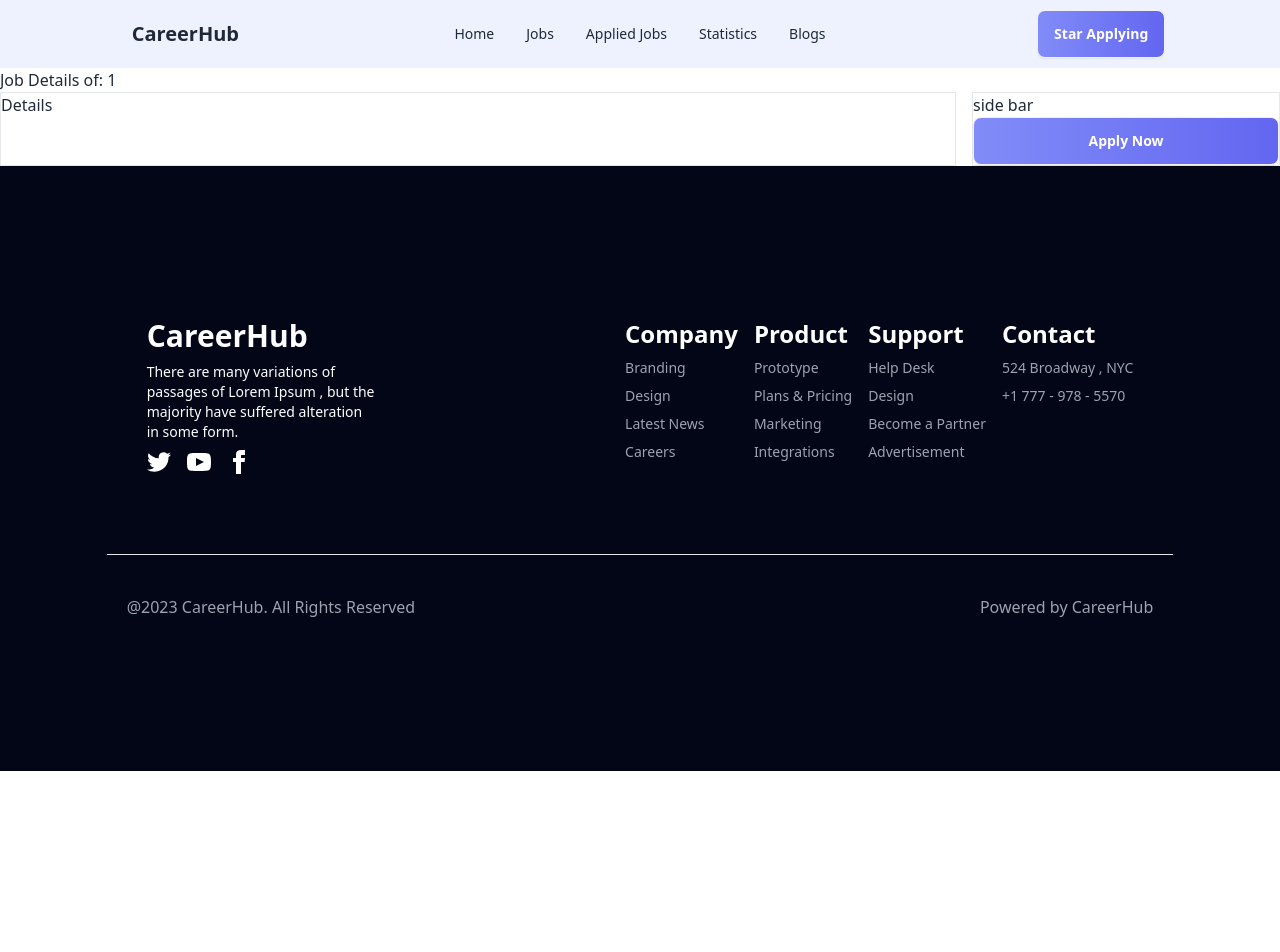
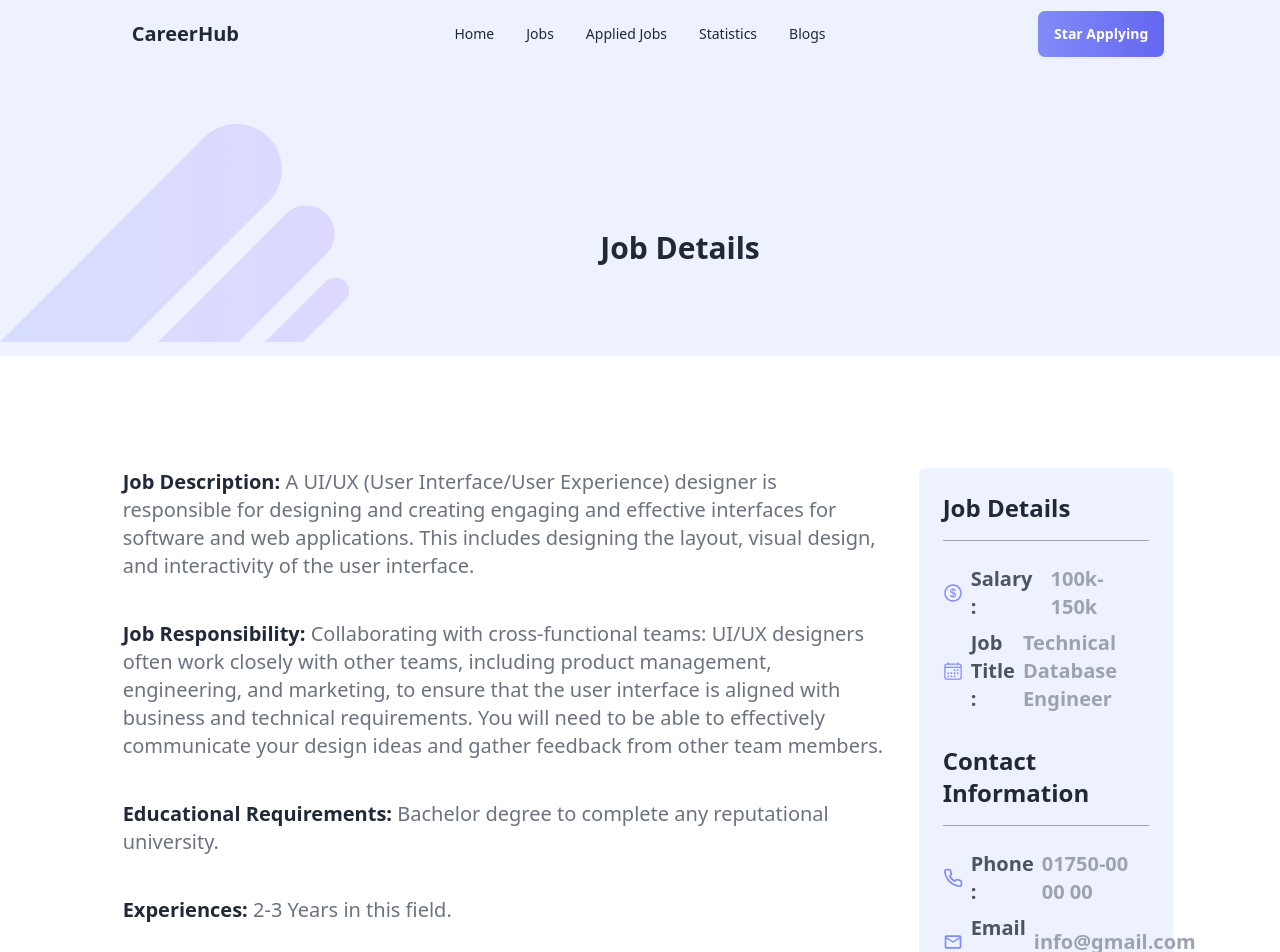
Before and after one commit to tahmedofficial/react-career-portfolio, a React (Vite) app: page /job/1 in a window 1280 px wide. Shown: the top 952 px of the page. Before the commit the page ends 800 px from the top, so only its background shows below. Built offline with nearby package versions, Linux system fonts and the light colour scheme.

Commit message:
finish job details section

```diff
--- a/src/components/ErrorPage/ErrorPage.jsx
+++ b/src/components/ErrorPage/ErrorPage.jsx
@@ -2,9 +2,9 @@ import { Link } from "react-router-dom";
 
 const ErrorPage = () => {
     return (
-        <div>
-            <h2>Oops!!!</h2>
-            <Link className="py-1 px-4 bg-[#151515] text-white rounded-3xl hover:opacity-30 duration-300" to="/">Go Back</Link>
+        <div className="flex flex-col justify-center items-center mt-36">
+            <h2 className="text-7xl text-red-700 mb-16">Oops!!!</h2>
+            <Link className="py-3 px-16 bg-[#151515] text-2xl text-white rounded-full hover:opacity-30 duration-300" to="/">Go Back</Link>
         </div>
     );
 };
--- a/src/components/JobDetails/JobDetails.jsx
+++ b/src/components/JobDetails/JobDetails.jsx
@@ -1,7 +1,13 @@
 import { useLoaderData, useParams } from "react-router-dom";
 import { ToastContainer, toast } from 'react-toastify';
 import 'react-toastify/dist/ReactToastify.css';
+import { SlLocationPin } from "react-icons/sl";
+import { AiOutlineDollar } from "react-icons/ai";
+import { MdOutlineMail } from "react-icons/md";
+import { IoCalendarOutline } from "react-icons/io5";
+import { FiPhone } from "react-icons/fi";
 import { saveJobApplication } from "../../utility/localStorage";
+import bg from "../../assets/images/bg1.png";
 
 const JobDetails = () => {
 
@@ -12,6 +18,7 @@ const JobDetails = () => {
     const idInt = parseInt(id);
     const job = jobs.find(job => job.id === idInt);
     console.log(id, job);
+    const { job_description, salary, job_title, contact_information, job_responsibility, educational_requirements, experiences } = job;
 
     const handleApplyJob = () => {
         saveJobApplication(idInt)
@@ -20,13 +27,60 @@ const JobDetails = () => {
 
     return (
         <div>
-            <h2>Job Details of: {id}</h2>
-            <div className="grid gap-4 md:grid-cols-4">
-                <div className="border md:col-span-3">
-                    <h2>Details</h2>
+
+            <div className="bg-indigo-50 pt-14 md:relative md:h-72 md:flex">
+                <div className="md:absolute">
+                    <img src={bg} alt="" />
                 </div>
-                <div className="border">
-                    <h2>side bar</h2>
+
+                <div className="flex w-full justify-center items-center">
+                    <h2 className="text-3xl mt-14 mb-10 font-bold md:pl-20">Job Details</h2>
+                </div>
+            </div>
+
+            <div className="grid my-28 gap-4 lg:grid-cols-4 md:w-5/6 mx-auto">
+
+                <div className="lg:col-span-3 px-4">
+                    <h2 className="text-xl font-bold">Job Description:
+                        <span className="text-gray-500 font-normal"> {job_description}</span>
+                    </h2>
+                    <h2 className="my-10 text-xl font-bold">Job Responsibility:
+                        <span className="text-gray-500 font-normal"> {job_responsibility}</span>
+                    </h2>
+                    <h2 className="text-xl font-bold">Educational Requirements:
+                        <span className="text-gray-500 font-normal"> {educational_requirements}</span>
+                    </h2>
+                    <h2 className="my-10 text-xl font-bold">Experiences:
+                        <span className="text-gray-500 font-normal"> {experiences}</span>
+                    </h2>
+                </div>
+
+                <div className="px-4 md:px-0">
+                    <div className="bg-indigo-50 p-6 mb-6 rounded-lg">
+                        <h2 className="border-b pb-4 border-gray-400 text-2xl font-semibold">Job Details</h2>
+                        <h3 className="text-xl mt-6 flex items-center gap-2 text-gray-600 font-semibold">
+                            <span className="text-indigo-400"><AiOutlineDollar /></span>Salary :
+                            <span className="text-gray-400"> {salary}</span>
+                        </h3>
+                        <h3 className="text-xl flex items-center gap-2 mb-8 mt-2 text-gray-600 font-semibold">
+                            <span className="text-indigo-400"><IoCalendarOutline /></span>Job Title :
+                            <span className="text-gray-400"> {job_title}</span>
+                        </h3>
+
+                        <h2 className="border-b pb-4 border-gray-400 text-2xl font-semibold">Contact Information</h2>
+                        <h3 className="text-xl flex items-center gap-2 mt-6 text-gray-600 font-semibold">
+                            <span className="text-indigo-400"><FiPhone /></span>Phone :
+                            <span className="text-gray-400"> {contact_information.phone}</span>
+                        </h3>
+                        <h3 className="text-xl flex items-center gap-2 my-2 text-gray-600 font-semibold">
+                            <span className="text-indigo-400"><MdOutlineMail /></span>Email :
+                            <span className="text-gray-400"> {contact_information.email}</span>
+                        </h3>
+                        <h3 className="text-xl flex gap-2 mb-8 text-gray-600 font-semibold">
+                            <span className="text-indigo-400 mt-2"><SlLocationPin /></span>Address :
+                            <span className="text-gray-400"> {contact_information.address}</span>
+                        </h3>
+                    </div>
                     <button onClick={handleApplyJob} className="btn md:w-full hover:opacity-80 bg-gradient-to-r from-indigo-400 to-indigo-500 text-white">Apply Now</button>
                 </div>
 
```
